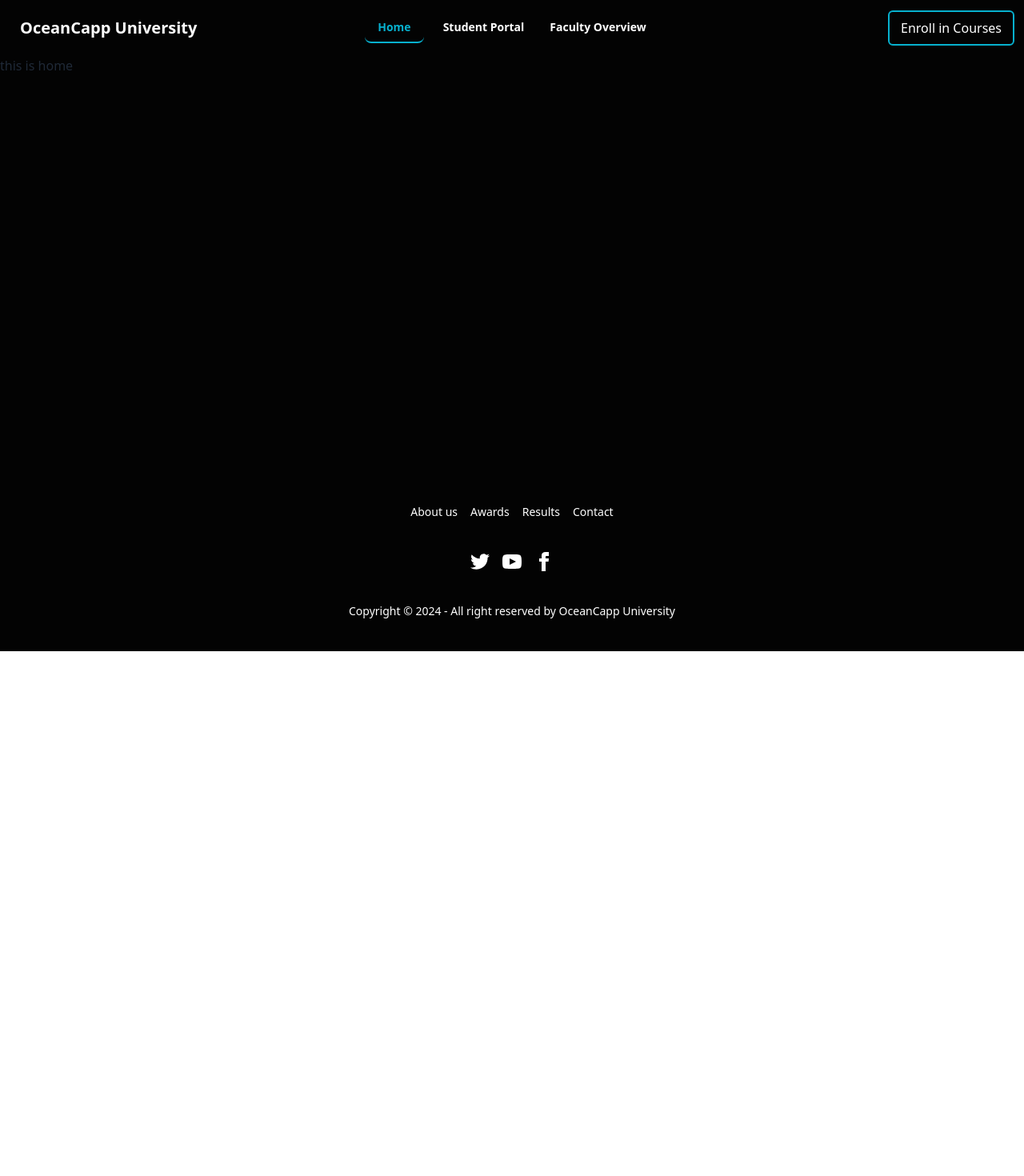
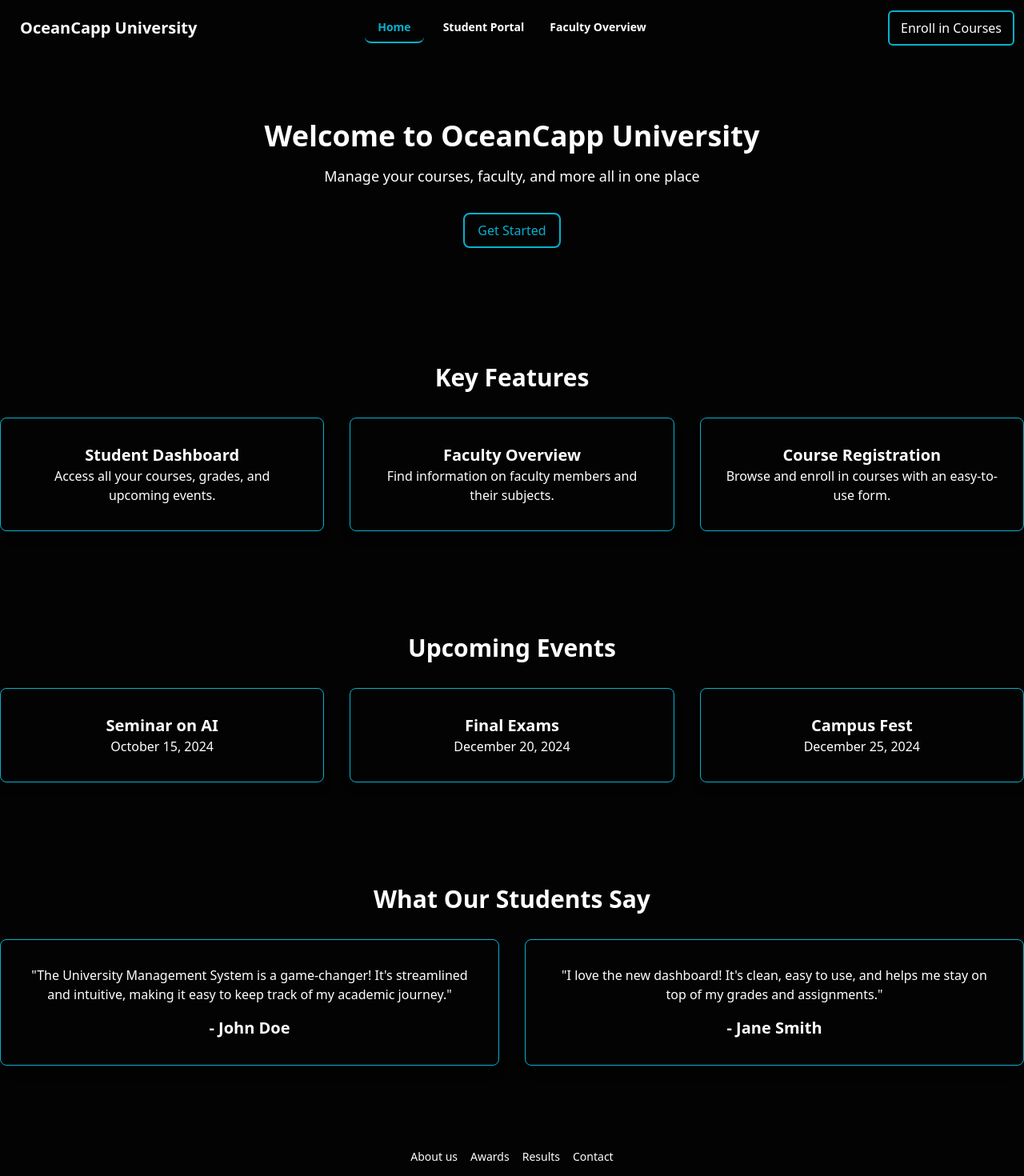
Before and after one commit to Monwar23/Student-Management-System, a React (Vite) app: page / in a window 1280 px wide. Shown: the top 1470 px of the page at 80% size. Before the commit the page ends 814 px from the top, so only its background shows below. Built offline with nearby package versions, Linux system fonts and the light colour scheme.

Commit message:
photo link added

```diff
--- a/src/Pages/Home.jsx
+++ b/src/Pages/Home.jsx
@@ -2,7 +2,73 @@
 const Home = () => {
     return (
         <div>
-            <h2>this is home</h2>
+            {/* Hero Section */}
+            <section className=" text-white text-center py-20">
+                <h1 className="text-4xl font-bold">Welcome to OceanCapp University</h1>
+                <p className="mt-4 text-lg">Manage your courses, faculty, and more all in one place</p>
+                <button className="mt-8 border-2 border-[#07B0CE] text-[#07B0CE] px-4 py-2 rounded-lg hover:bg-[#07B0CE] hover:text-white transition duration-300">
+                    Get Started
+                </button>
+            </section>
+
+            {/* Features Section */}
+            <section className="py-16 ">
+                <div className="container mx-auto text-center text-white">
+                    <h2 className="text-3xl font-bold mb-8">Key Features</h2>
+                    <div className="grid grid-cols-1 md:grid-cols-3 gap-8">
+                        <div className="border border-[#07B0CE] p-8 shadow-lg rounded-lg">
+                            <h3 className="text-xl font-semibold">Student Dashboard</h3>
+                            <p>Access all your courses, grades, and upcoming events.</p>
+                        </div>
+                        <div className="border border-[#07B0CE] p-8 shadow-lg rounded-lg">
+                            <h3 className="text-xl font-semibold">Faculty Overview</h3>
+                            <p>Find information on faculty members and their subjects.</p>
+                        </div>
+                        <div className="border border-[#07B0CE] p-8 shadow-lg rounded-lg">
+                            <h3 className="text-xl font-semibold">Course Registration</h3>
+                            <p>Browse and enroll in courses with an easy-to-use form.</p>
+                        </div>
+                    </div>
+                </div>
+            </section>
+
+            {/* Upcoming Events Section */}
+            <section className=" py-16">
+                <div className="container mx-auto text-center text-white">
+                    <h2 className="text-3xl font-bold mb-8">Upcoming Events</h2>
+                    <div className="grid grid-cols-1 md:grid-cols-3 gap-8">
+                        <div className="border border-[#07B0CE] p-8 shadow-lg rounded-lg">
+                            <h3 className="text-xl font-semibold">Seminar on AI</h3>
+                            <p>October 15, 2024</p>
+                        </div>
+                        <div className="border border-[#07B0CE] p-8 shadow-lg rounded-lg">
+                            <h3 className="text-xl font-semibold">Final Exams</h3>
+                            <p>December 20, 2024</p>
+                        </div>
+                        <div className="border border-[#07B0CE] p-8 shadow-lg rounded-lg">
+                            <h3 className="text-xl font-semibold">Campus Fest</h3>
+                            <p>December 25, 2024</p>
+                        </div>
+                    </div>
+                </div>
+            </section>
+
+            {/* Testimonials Section */}
+            <section className="py-16 ">
+                <div className="container mx-auto text-center text-white">
+                    <h2 className="text-3xl font-bold mb-8">What Our Students Say</h2>
+                    <div className="grid grid-cols-1 md:grid-cols-2 gap-8">
+                        <div className="border border-[#07B0CE] p-8 shadow-lg rounded-lg">
+                            <p>"The University Management System is a game-changer! It's streamlined and intuitive, making it easy to keep track of my academic journey."</p>
+                            <h3 className="mt-4 text-xl font-semibold">- John Doe</h3>
+                        </div>
+                        <div className="border border-[#07B0CE] p-8 shadow-lg rounded-lg">
+                            <p>"I love the new dashboard! It's clean, easy to use, and helps me stay on top of my grades and assignments."</p>
+                            <h3 className="mt-4 text-xl font-semibold">- Jane Smith</h3>
+                        </div>
+                    </div>
+                </div>
+            </section>
         </div>
     );
 };
```
Also changed, not shown: public/facultyList.json (+10 -10 lines).
